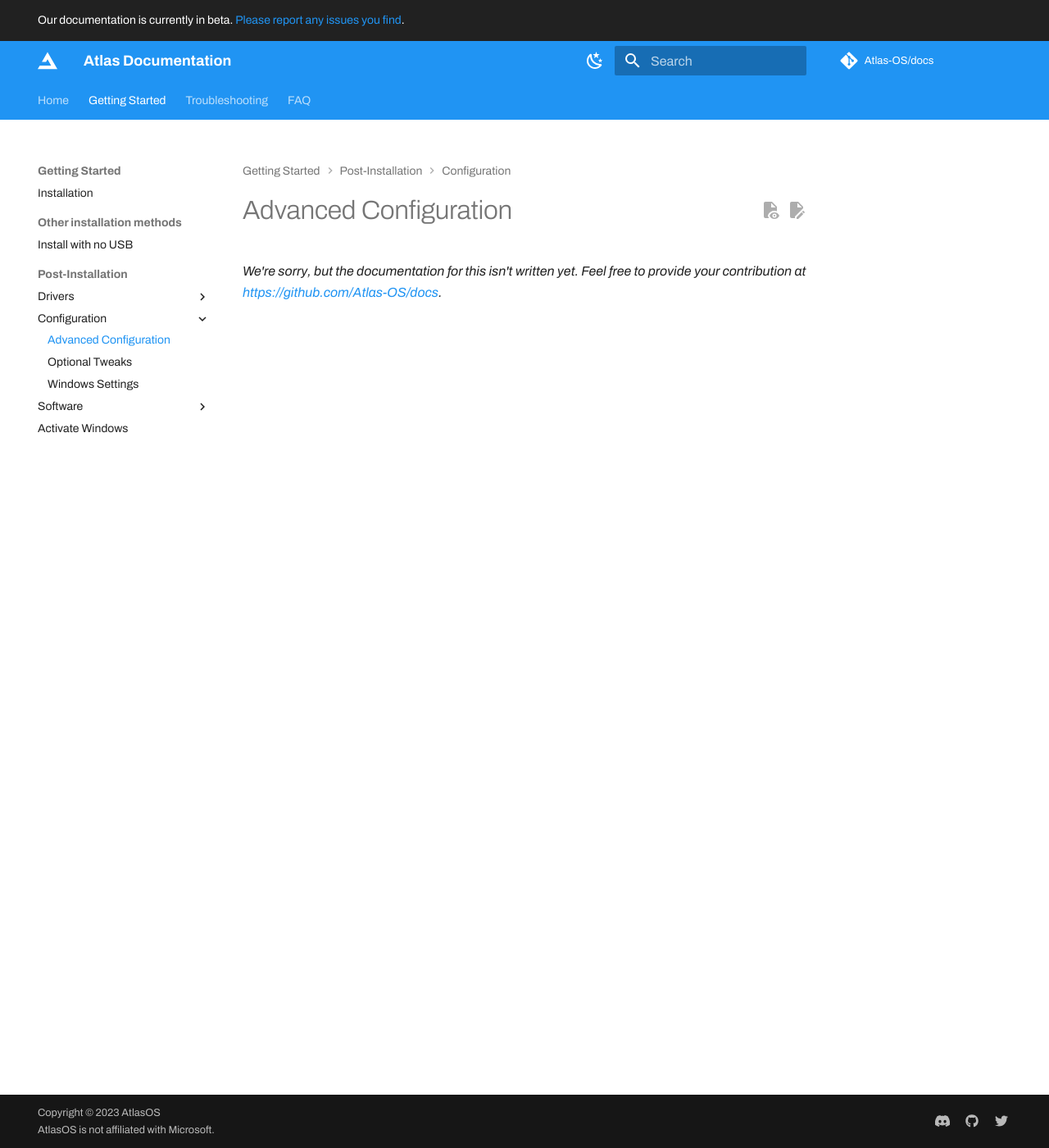
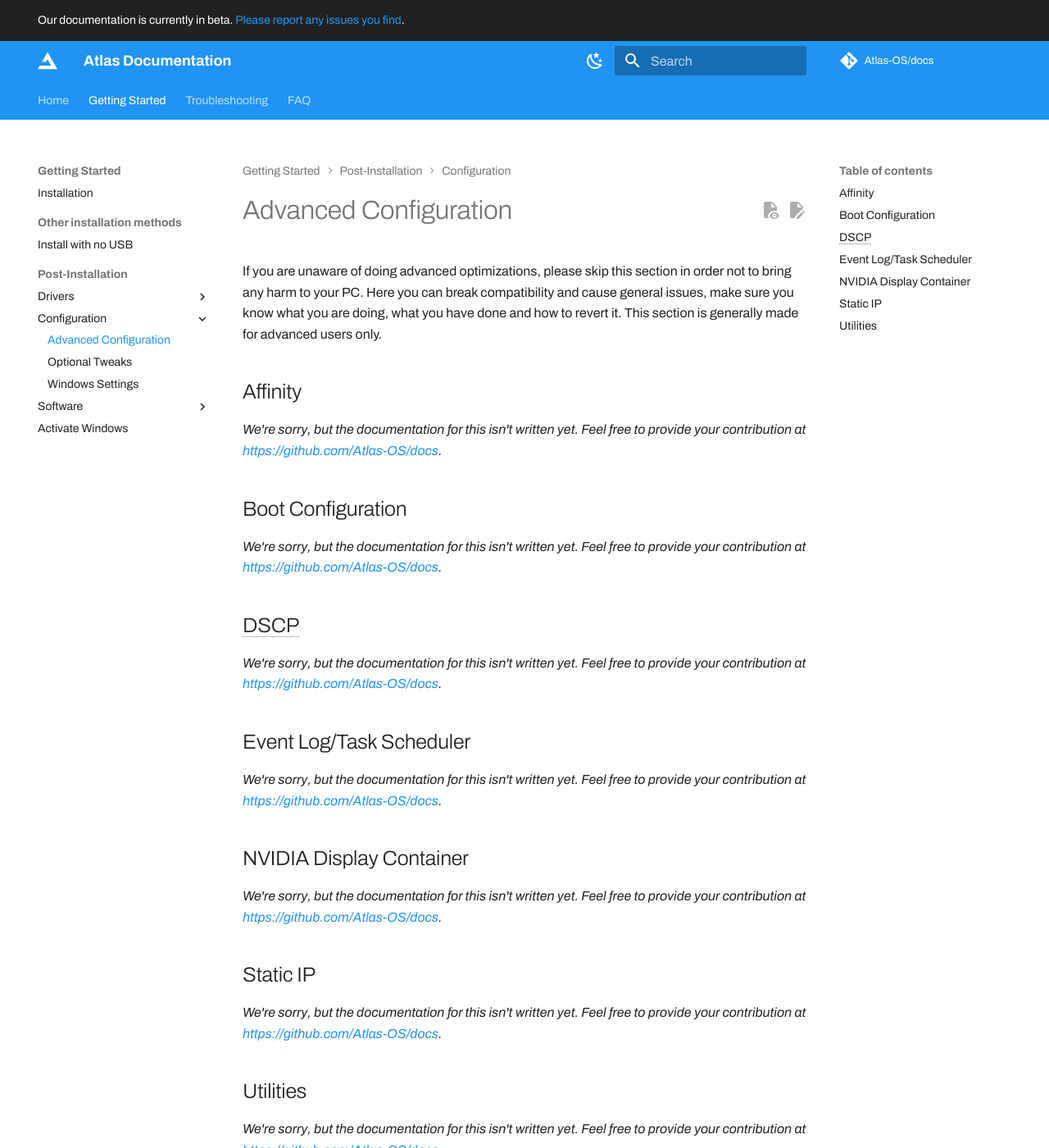
Before and after one commit to Atlas-OS/docs, an MkDocs documentation site: the page built from docs/Getting started/Post-Installation/Configuration/Advanced Configuration.md, in a window 1280 px wide and 1400 px high. Shown: the whole window at 82% size. Built offline with MkDocs 1.6.1 and Material for MkDocs 9.7.7, drawn with Linux system fonts in a browser that asks for light colours; some web fonts are replaced; plug-ins that fetch from the network failed and are left out; comment, search, counter and statistics services are not loaded.

Commit message:
style: :memo: advanced configuration

```diff
--- a/docs/Getting started/Post-Installation/Configuration/Advanced Configuration.md
+++ b/docs/Getting started/Post-Installation/Configuration/Advanced Configuration.md
@@ -1 +1,26 @@
+# Advanced Configuration
+
+If you are unaware of doing advanced optimizations, please skip this section in order not to bring any harm to your PC.
+Here you can break compatibility and cause general issues, make sure you know what you are doing, what you have done and how to revert it.
+This section is generally made for advanced users only.
+
+## Affinity
 *We're sorry, but the documentation for this isn't written yet. Feel free to provide your contribution at [https://github.com/Atlas-OS/docs](https://github.com/Atlas-OS/docs).*
+
+## Boot Configuration
+*We're sorry, but the documentation for this isn't written yet. Feel free to provide your contribution at [https://github.com/Atlas-OS/docs](https://github.com/Atlas-OS/docs).*
+
+## DSCP
+*We're sorry, but the documentation for this isn't written yet. Feel free to provide your contribution at [https://github.com/Atlas-OS/docs](https://github.com/Atlas-OS/docs).*
+
+## Event Log/Task Scheduler
+*We're sorry, but the documentation for this isn't written yet. Feel free to provide your contribution at [https://github.com/Atlas-OS/docs](https://github.com/Atlas-OS/docs).*
+
+## NVIDIA Display Container
+*We're sorry, but the documentation for this isn't written yet. Feel free to provide your contribution at [https://github.com/Atlas-OS/docs](https://github.com/Atlas-OS/docs).*
+
+## Static IP
+*We're sorry, but the documentation for this isn't written yet. Feel free to provide your contribution at [https://github.com/Atlas-OS/docs](https://github.com/Atlas-OS/docs).*
+
+## Utilities
+*We're sorry, but the documentation for this isn't written yet. Feel free to provide your contribution at [https://github.com/Atlas-OS/docs](https://github.com/Atlas-OS/docs).*
```
Also changed, not shown: docs/Getting started/Post-Installation/Configuration/Optional Tweaks.md (+2 -0 lines), docs/Getting started/Post-Installation/Configuration/Windows Settings.md (+2 -0 lines), docs/Getting started/Post-Installation/Software/index.md (+1 -1 lines), includes/abbreviations.md (+2 -2 lines).
